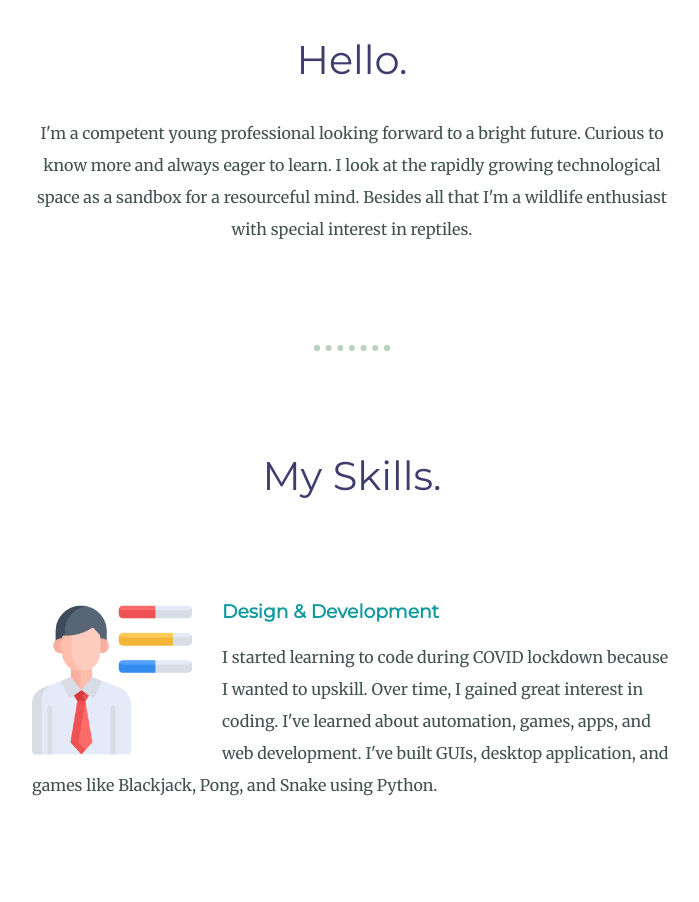
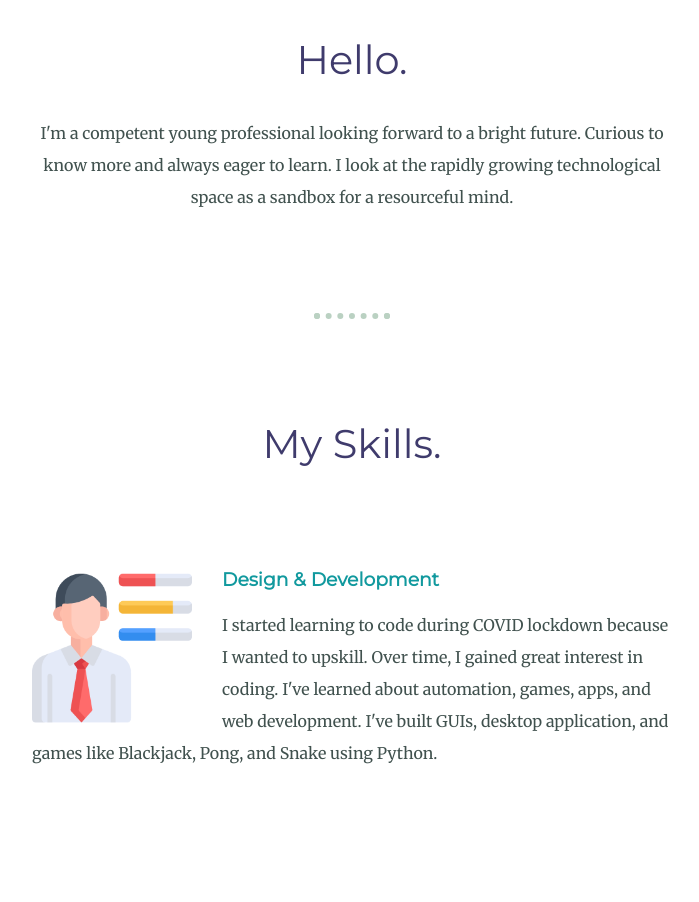
Before and after one commit to shivanshu-98/cv, a plain HTML site: page index.html in a window 1280 px wide. Shown: the part 1073-1975 px from the top of the page, without its empty margins (288-987 px from the left). Drawn offline with Linux system fonts and the light colour scheme.

Commit message:
Update Intro

```diff
--- a/index.html
+++ b/index.html
@@ -27,7 +27,7 @@
     <h2>Hello.</h2>
     <p>I'm a competent young professional looking forward to a bright future.
             Curious to know more and always eager to learn. I look at the rapidly growing technological space as a sandbox for
-            a resourceful mind. Besides all that I'm a wildlife enthusiast with special interest in reptiles.</p>
+            a resourceful mind.</p>
   </div>
   <hr>
   <div class="skills">
```
